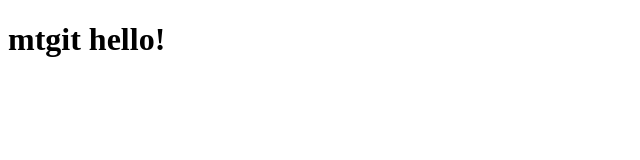
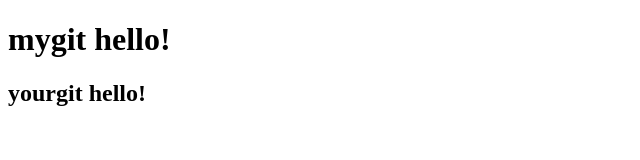
Before and after one commit to mak2u-park/Mygit, a plain HTML site: page index.html in a window 1280 px wide. Shown: the whole page, without its empty margins (0-640 px from the left). Drawn offline with Linux system fonts and the light colour scheme.

Commit message:
second commit

```diff
--- a/index.html
+++ b/index.html
@@ -6,6 +6,7 @@
     <title>Document</title>
 </head>
 <body>
-    <h1>mtgit hello!</h1>
+    <h1>mygit hello!</h1>
+    <h2>yourgit hello!</h2>
 </body>
 </html>
```
